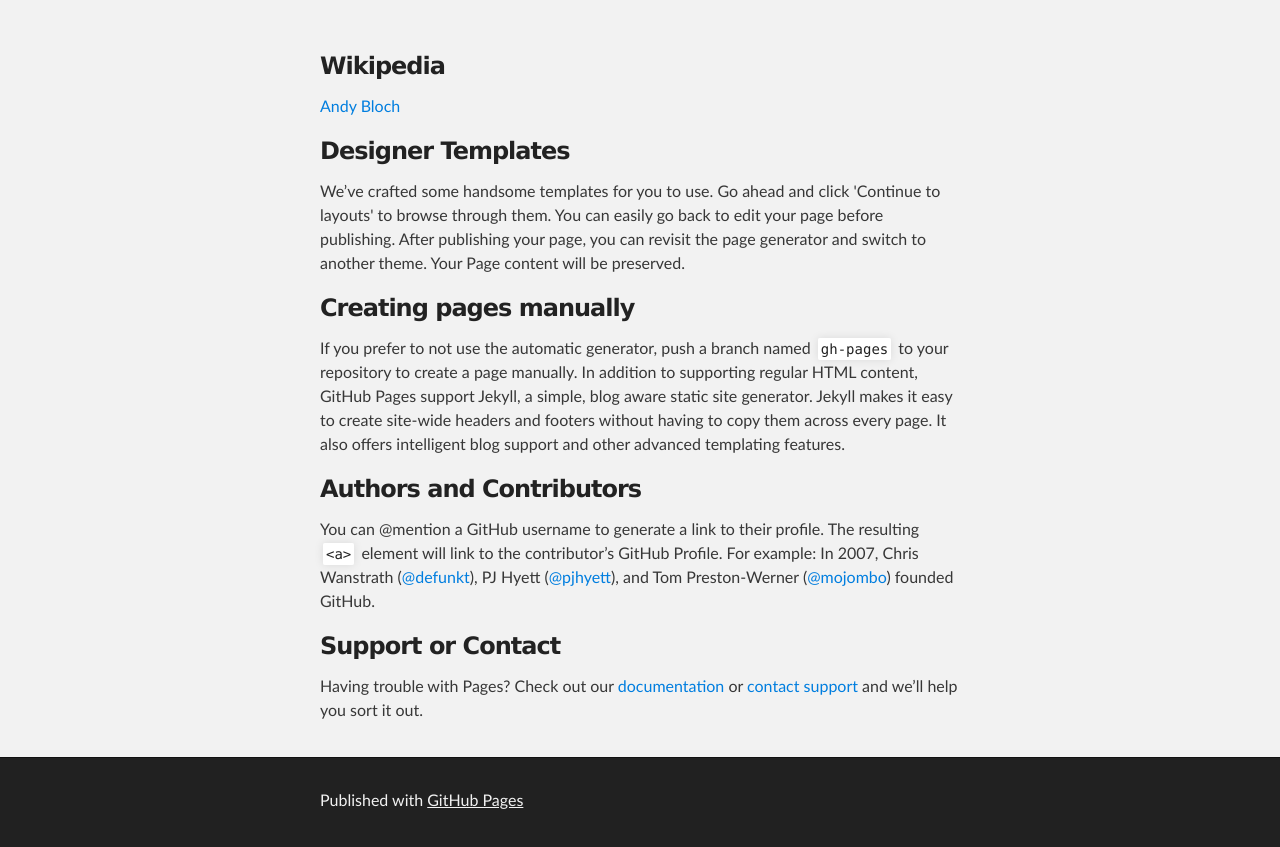
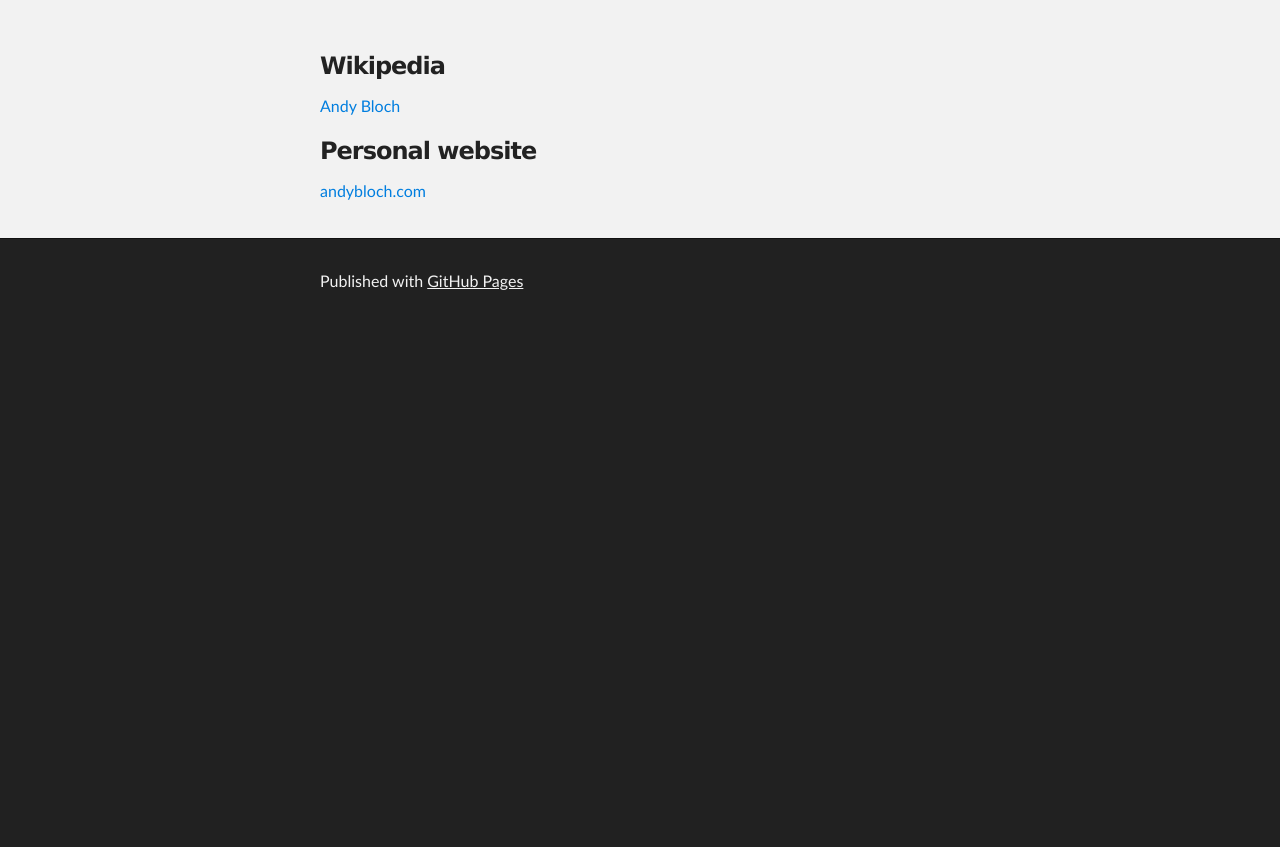
Before and after one commit to andybloch/andybloch.github.io, a plain HTML site: page index.html in a window 1280 px wide. Shown: the part 212-1059 px from the top of the page. After the commit the page ends 800 px from the top, so only its background shows below. Drawn offline with Linux system fonts and the light colour scheme.

Commit message:
Update index.html

```diff
--- a/index.html
+++ b/index.html
@@ -27,30 +27,14 @@
     <!-- MAIN CONTENT -->
     <div id="main_content_wrap" class="outer">
       <section id="main_content" class="inner">
-        <h3>
+<h3>
 <a id="wikipedia" class="anchor" href="#wikipedia" aria-hidden="true"><span aria-hidden="true" class="octicon octicon-link"></span></a>Wikipedia</h3>
-
 <p><a href="https://en.wikipedia.org/wiki/Andy_Bloch">Andy Bloch</a></p>
 
 <h3>
-<a id="designer-templates" class="anchor" href="#designer-templates" aria-hidden="true"><span aria-hidden="true" class="octicon octicon-link"></span></a>Designer Templates</h3>
+<a id="andybloch-com" class="anchor" href="#andybloch-com" aria-hidden="true"><span aria-hidden="true" class="octicon octicon-link"></span></a>Personal website</h3>
+<p><a href="https://andybloch.com/">andybloch.com</a></p>
 
-<p>We’ve crafted some handsome templates for you to use. Go ahead and click 'Continue to layouts' to browse through them. You can easily go back to edit your page before publishing. After publishing your page, you can revisit the page generator and switch to another theme. Your Page content will be preserved.</p>
-
-<h3>
-<a id="creating-pages-manually" class="anchor" href="#creating-pages-manually" aria-hidden="true"><span aria-hidden="true" class="octicon octicon-link"></span></a>Creating pages manually</h3>
-
-<p>If you prefer to not use the automatic generator, push a branch named <code>gh-pages</code> to your repository to create a page manually. In addition to supporting regular HTML content, GitHub Pages support Jekyll, a simple, blog aware static site generator. Jekyll makes it easy to create site-wide headers and footers without having to copy them across every page. It also offers intelligent blog support and other advanced templating features.</p>
-
-<h3>
-<a id="authors-and-contributors" class="anchor" href="#authors-and-contributors" aria-hidden="true"><span aria-hidden="true" class="octicon octicon-link"></span></a>Authors and Contributors</h3>
-
-<p>You can @mention a GitHub username to generate a link to their profile. The resulting <code>&lt;a&gt;</code> element will link to the contributor’s GitHub Profile. For example: In 2007, Chris Wanstrath (<a href="https://github.com/defunkt" class="user-mention">@defunkt</a>), PJ Hyett (<a href="https://github.com/pjhyett" class="user-mention">@pjhyett</a>), and Tom Preston-Werner (<a href="https://github.com/mojombo" class="user-mention">@mojombo</a>) founded GitHub.</p>
-
-<h3>
-<a id="support-or-contact" class="anchor" href="#support-or-contact" aria-hidden="true"><span aria-hidden="true" class="octicon octicon-link"></span></a>Support or Contact</h3>
-
-<p>Having trouble with Pages? Check out our <a href="https://help.github.com/pages">documentation</a> or <a href="https://github.com/contact">contact support</a> and we’ll help you sort it out.</p>
       </section>
     </div>
 
```
